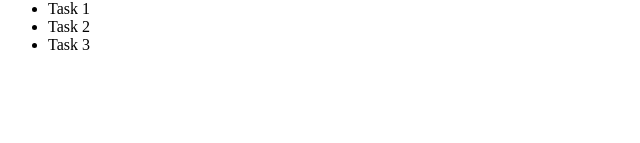
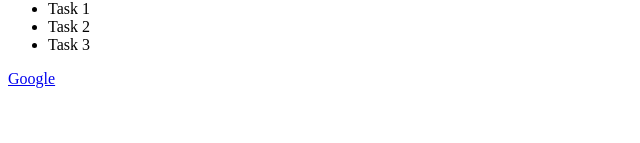
Before and after one commit to Nimira43/Knight-Coders, a Vue app: page / in a window 1280 px wide. Shown: the part 157-300 px from the top of the page, without its empty margins (0-640 px from the left). Built offline with nearby package versions, Linux system fonts and the light colour scheme.

Commit message:
v-bind - long and shorthand

```diff
--- a/src/App.vue
+++ b/src/App.vue
@@ -4,7 +4,8 @@ export default {
     return {
       name: 'Lenny',
       status: 'sleeping',
-      tasks: ['Task 1', 'Task 2', 'Task 3']
+      tasks: ['Task 1', 'Task 2', 'Task 3'],
+      link: 'https://google.com'
     }
   }
 }
@@ -19,4 +20,6 @@ export default {
   <ul>
     <li v-for="task in tasks" :key="task">{{ task }}</li>
   </ul>
+  <!-- <a v-bind:href="link">Google</a>   -->
+  <a :href="link">Google</a>
 </template>
```
